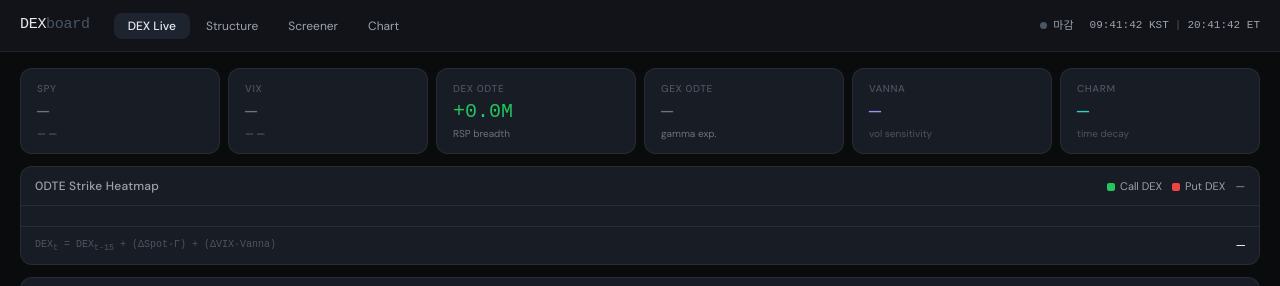
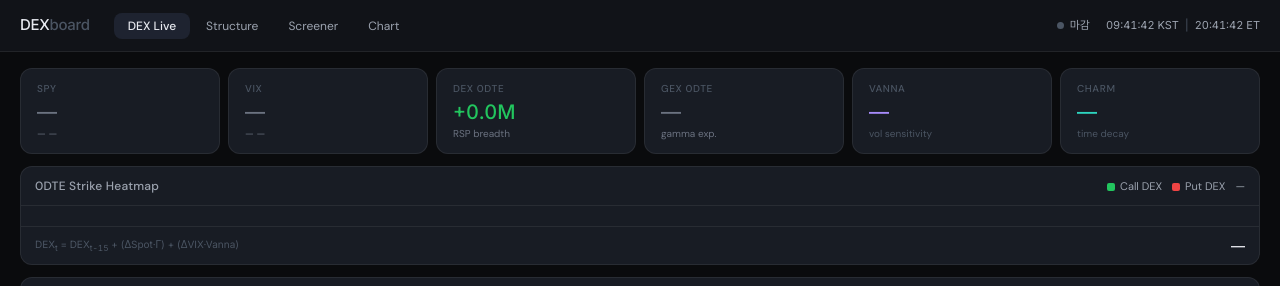
Before and after one commit to DrBalance/DexBoard, a website built with Vite: page frontend/index.html in a window 1280 px wide. Shown: the top 286 px of the page. Built offline with nearby package versions, Linux system fonts and the light colour scheme; no server answers.

Commit message:
Update base.css

```diff
--- a/frontend/css/base.css
+++ b/frontend/css/base.css
@@ -29,7 +29,8 @@
 
   /* 폰트 */
   --sans: 'DM Sans', system-ui, sans-serif;
-  --mono: 'JetBrains Mono', 'Fira Code', monospace;
+  /* --mono: 'JetBrains Mono', 'Fira Code', monospace; */
+  --mono: 'Inter', sans-serif;
 
   /* 반경 */
   --r-sm: 4px;
@@ -45,6 +46,10 @@
   box-sizing: border-box;
   margin: 0;
   padding: 0;
+}
+
+* {
+  font-variant-numeric: tabular-nums;
 }
 
 html, body {
```
